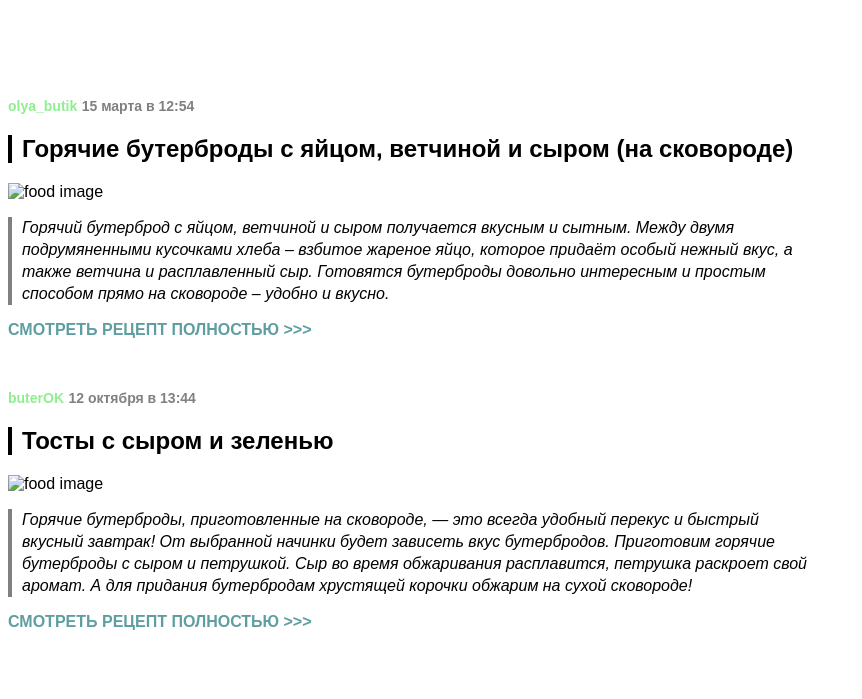
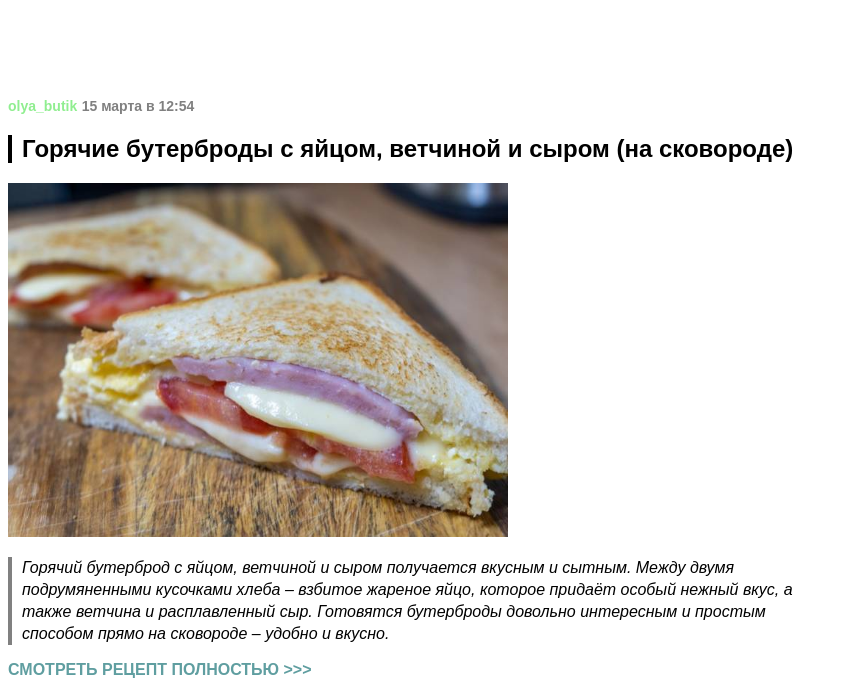
Before and after one commit to Anna-K-S/Prod1, a plain HTML site: page index.html in a window 1280 px wide. Shown: the part 101-800 px from the top of the page, without its empty margins (0-862 px from the left). Drawn offline with Linux system fonts and the light colour scheme; files that its build step writes are made by us from their sources.

Commit message:
Update index.html

```diff
--- a/index.html
+++ b/index.html
@@ -3,7 +3,7 @@
 <head>
   <meta charset="UTF-8">
   <title>Document</title>
-  <link rel="stylesheet" href="./css/style_prod.css">
+  <link rel="stylesheet" href="../prod1/css/style_prod.css">
 </head>
 <body>
   <div class="page-header text-center text-uppercase">
@@ -17,7 +17,7 @@
       <span class="recipe-post-date">15 марта в 12:54</span>
       <h2 class="recipe-post-title">Горячие бутерброды с яйцом, ветчиной и сыром (на сковороде)</h2>
       <a href="#" class="recipe-post-img">
-        <img src="./img/recipe1.jpg" width="500" alt="food image">
+        <img src="../prod1/img/recipe1.jpg" width="500" alt="food image">
       </a>
       <p class="recipe-post-text">
         Горячий бутерброд с яйцом, ветчиной и сыром получается вкусным и сытным. Между двумя подрумяненными кусочками хлеба – взбитое жареное яйцо, которое придаёт особый нежный вкус, а также ветчина и расплавленный сыр. Готовятся бутерброды довольно интересным и простым способом прямо на сковороде – удобно и вкусно.
@@ -31,7 +31,7 @@
         <h2 class="recipe-post-title">
           Тосты с сыром и зеленью</h2>
         <a href="#" class="recipe-post-img">
-          <img src="./img/recipe2.jpg" width="500" alt="food image">
+          <img src="../prod1/img/recipe2.jpg" width="500" alt="food image">
         </a>
         <p class="recipe-post-text">
           Горячие бутерброды, приготовленные на сковороде, — это всегда удобный перекус и быстрый вкусный завтрак! От выбранной начинки будет зависеть вкус бутербродов. Приготовим горячие бутерброды с сыром и петрушкой. Сыр во время обжаривания расплавится, петрушка раскроет свой аромат. А для придания бутербродам хрустящей корочки обжарим на сухой сковороде!
```
